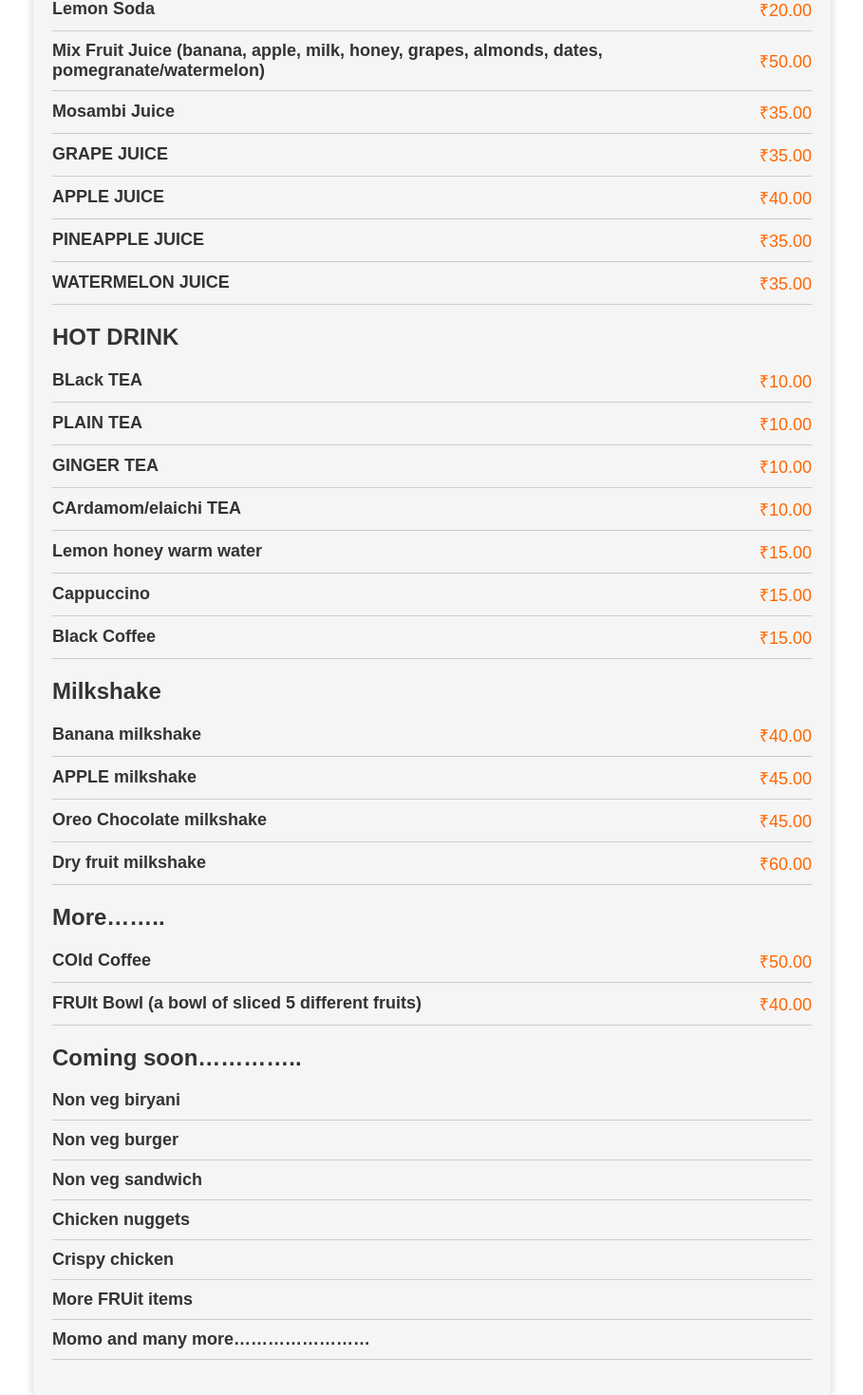
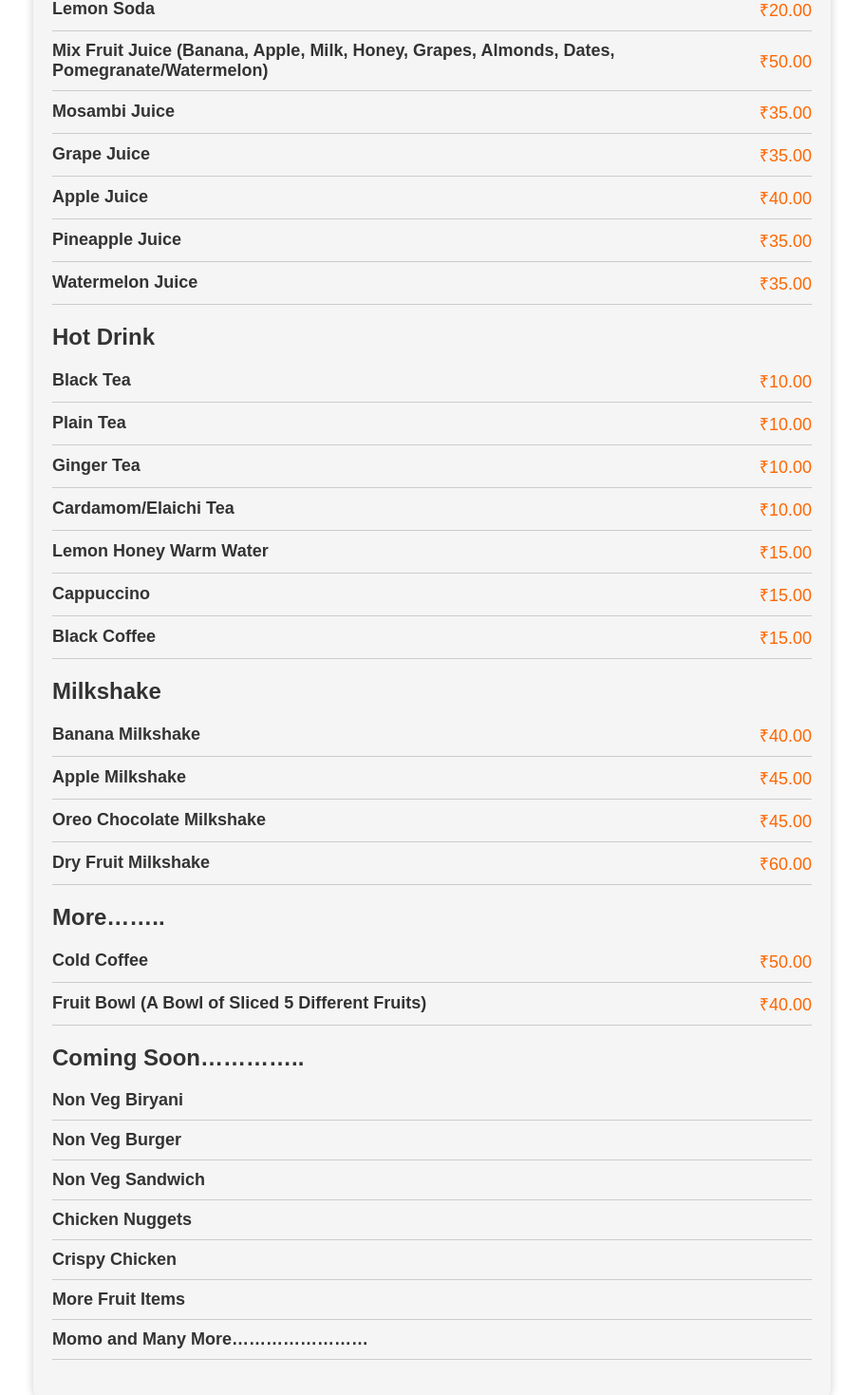
Before and after one commit to trdp30/cafe, a React (Create React App) app: page / in a window 1280 px wide. Shown: the part 607-2076 px from the top of the page at 95% size, without its empty margins (185-1094 px from the left). Built offline with nearby package versions, Linux system fonts and the light colour scheme.

Commit message:
npmrc added and menuItem reformated

```diff
--- a/src/menuItems.js
+++ b/src/menuItems.js
@@ -5,9 +5,9 @@ export const menuItems = [
       { name: "Veg Sandwich", price: 30 },
       { name: "Veg Cheese Sandwich", price: 40 },
       { name: "French Fries", price: 20 },
-      { name: "VEG Burger", price: 40 },
-      { name: "VEG CHEESE Burger", price: 50 },
-      { name: "VEG Biryani", price: 80 }
+      { name: "Veg Burger", price: 40 },
+      { name: "Veg Cheese Burger", price: 50 },
+      { name: "Veg Biryani", price: 80 }
     ]
   },
   {
@@ -16,24 +16,24 @@ export const menuItems = [
       { name: "Lemon Juice", price: 15 },
       { name: "Lemon Soda", price: 20 },
       {
-        name: "Mix Fruit Juice (banana, apple, milk, honey, grapes, almonds, dates, pomegranate/watermelon)",
+        name: "Mix Fruit Juice (Banana, Apple, Milk, Honey, Grapes, Almonds, Dates, Pomegranate/Watermelon)",
         price: 50
       },
       { name: "Mosambi Juice", price: 35 },
-      { name: "GRAPE JUICE", price: 35 },
-      { name: "APPLE JUICE", price: 40 },
-      { name: "PINEAPPLE JUICE", price: 35 },
-      { name: "WATERMELON JUICE", price: 35 }
+      { name: "Grape Juice", price: 35 },
+      { name: "Apple Juice", price: 40 },
+      { name: "Pineapple Juice", price: 35 },
+      { name: "Watermelon Juice", price: 35 }
     ]
   },
   {
-    category: "HOT DRINK",
+    category: "Hot Drink",
     items: [
-      { name: "BLack TEA", price: 10 },
-      { name: "PLAIN TEA", price: 10 },
-      { name: "GINGER TEA", price: 10 },
-      { name: "CArdamom/elaichi TEA", price: 10 },
-      { name: "Lemon honey warm water", price: 15 },
+      { name: "Black Tea", price: 10 },
+      { name: "Plain Tea", price: 10 },
+      { name: "Ginger Tea", price: 10 },
+      { name: "Cardamom/Elaichi Tea", price: 10 },
+      { name: "Lemon Honey Warm Water", price: 15 },
       { name: "Cappuccino", price: 15 },
       { name: "Black Coffee", price: 15 }
     ]
@@ -41,29 +41,29 @@ export const menuItems = [
   {
     category: "Milkshake",
     items: [
-      { name: "Banana milkshake", price: 40 },
-      { name: "APPLE milkshake", price: 45 },
-      { name: "Oreo Chocolate milkshake", price: 45 },
-      { name: "Dry fruit milkshake", price: 60 }
+      { name: "Banana Milkshake", price: 40 },
+      { name: "Apple Milkshake", price: 45 },
+      { name: "Oreo Chocolate Milkshake", price: 45 },
+      { name: "Dry Fruit Milkshake", price: 60 }
     ]
   },
   {
     category: "More……..",
     items: [
-      { name: "COld Coffee", price: 50 },
-      { name: "FRUIt Bowl (a bowl of sliced 5 different fruits)", price: 40 }
+      { name: "Cold Coffee", price: 50 },
+      { name: "Fruit Bowl (A Bowl of Sliced 5 Different Fruits)", price: 40 }
     ]
   },
   {
-    category: "Coming soon…………..",
+    category: "Coming Soon…………..",
     items: [
-      { name: "Non veg biryani" },
-      { name: "Non veg burger" },
-      { name: "Non veg sandwich" },
-      { name: "Chicken nuggets" },
-      { name: "Crispy chicken" },
-      { name: "More FRUit items" },
-      { name: "Momo and many more……………………" }
+      { name: "Non Veg Biryani" },
+      { name: "Non Veg Burger" },
+      { name: "Non Veg Sandwich" },
+      { name: "Chicken Nuggets" },
+      { name: "Crispy Chicken" },
+      { name: "More Fruit Items" },
+      { name: "Momo and Many More……………………" }
     ]
   }
 ];
```
Also changed, not shown: 1 other file (tests, documents, lock files or other folders).
